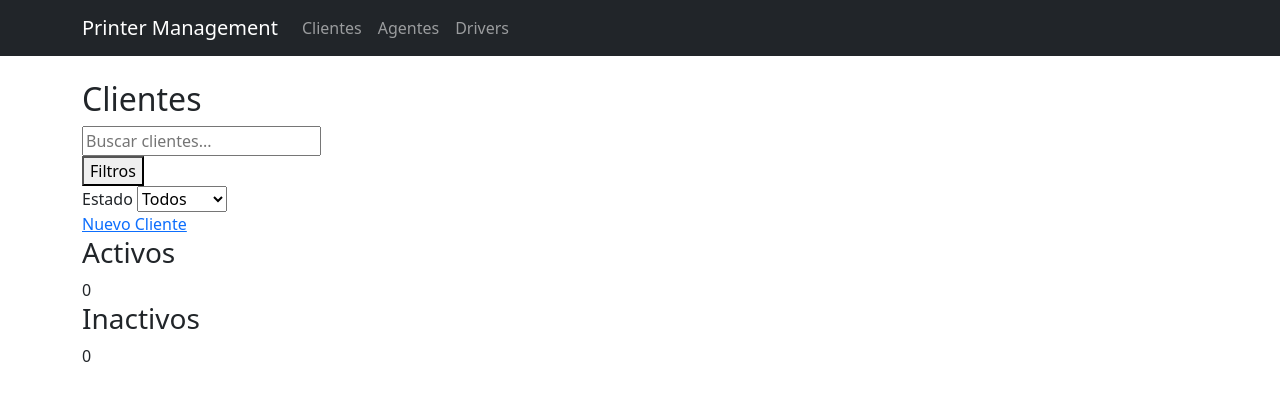
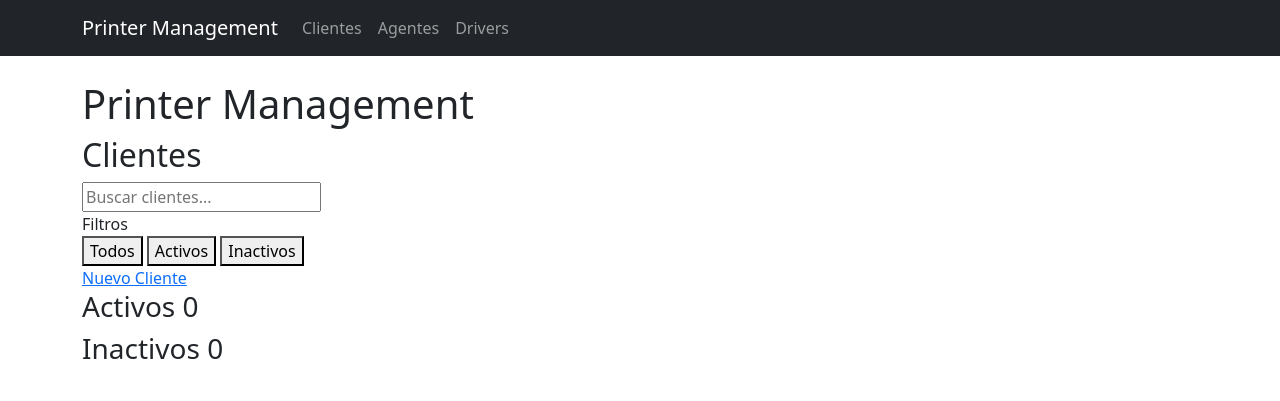
Before and after one commit to isidrovera/printer_management, a Python web app: template server/app/templates/clients/list.html in a window 1280 px wide. Shown: the top 401 px of the page. Run offline with Jinja, Linux system fonts and the light colour scheme; the template is opened without the code that fills it, so the values that code supplies are empty.

Commit message:
Save list.html.

```diff
--- a/server/app/templates/clients/list.html
+++ b/server/app/templates/clients/list.html
@@ -1,115 +1,112 @@
 {% extends "base.html" %}
-{% block title %}Gestión de Clientes{% endblock %}
+{% block title %}Printer Management{% endblock %}
 
 {% block styles %}
 <link href="https://cdnjs.cloudflare.com/ajax/libs/font-awesome/6.0.0/css/all.min.css" rel="stylesheet">
-<link href="{{ url_for('static', filename='css/clients.css') }}" rel="stylesheet">
+<link href="{{ url_for('static', filename='css/client-list.css') }}" rel="stylesheet">
 {% endblock %}
 
 {% block content %}
-<div class="clients-container">
-    <!-- Header con búsqueda y filtros -->
-    <header class="clients-header">
-        <div class="header-left">
-            <h2><i class="fas fa-users"></i> Clientes</h2>
-            <div class="search-container">
-                <i class="fas fa-search search-icon"></i>
-                <input type="text" id="searchInput" placeholder="Buscar clientes..." class="search-input">
+<div class="main-container">
+    <nav class="top-nav">
+        <h1>Printer Management</h1>
+    </nav>
+
+    <div class="content-wrapper">
+        <div class="header-section">
+            <h2>Clientes</h2>
+            <div class="search-bar">
+                <i class="fas fa-search"></i>
+                <input type="text" id="clientSearch" placeholder="Buscar clientes...">
             </div>
         </div>
-        <div class="header-right">
-            <div class="filter-container">
-                <button class="filter-btn">
-                    <i class="fas fa-filter"></i> Filtros
-                </button>
-                <div class="filter-dropdown">
+
+        <div class="filters-section">
             <div class="filter-group">
-                        <label>Estado</label>
-                        <select id="statusFilter">
-                            <option value="all">Todos</option>
-                            <option value="active">Activos</option>
-                            <option value="inactive">Inactivos</option>
-                        </select>
+                <span class="filter-label">
+                    <i class="fas fa-filter"></i>
+                    Filtros
+                </span>
+                <div class="filter-buttons">
+                    <button class="filter-btn active" data-filter="all">Todos</button>
+                    <button class="filter-btn" data-filter="active">Activos</button>
+                    <button class="filter-btn" data-filter="inactive">Inactivos</button>
                 </div>
             </div>
-            </div>
-            <a href="/clients/create" class="btn-new">
-                <i class="fas fa-plus"></i> Nuevo Cliente
+            <a href="/clients/create" class="new-client-btn">
+                <i class="fas fa-plus"></i>
+                Nuevo Cliente
             </a>
         </div>
-    </header>
 
-    <!-- Vista Kanban -->
-    <div class="kanban-container">
-        <!-- Columna Activos -->
-        <div class="kanban-column">
-            <div class="column-header active">
-                <i class="fas fa-check-circle"></i>
-                <h3>Activos</h3>
-                <span class="client-count" id="activeCount">0</span>
-            </div>
-            <div class="client-cards" id="activeClients">
+        <div class="clients-grid">
+            <div class="status-section">
+                <h3>Activos <span class="counter" id="activeCount">0</span></h3>
+                <div class="clients-list" id="activeClients">
                     {% for client in clients if client.is_active %}
                     <div class="client-card" data-id="{{ client.id }}">
                         <div class="card-header">
+                            <div class="client-info">
                                 <span class="client-name">{{ client.name }}</span>
+                                <span class="client-id">ID: {{ client.id }}</span>
+                            </div>
+                            <div class="status-badge active">
+                                <i class="fas fa-check-circle"></i>
+                                Activo
+                            </div>
+                        </div>
+                        <div class="card-content">
+                            <div class="token-info">
+                                <i class="fas fa-key"></i>
+                                <span class="token">{{ client.token }}</span>
+                            </div>
+                        </div>
                         <div class="card-actions">
-                            <button class="action-btn edit" onclick="location.href='/clients/{{ client.id }}/edit'">
+                            <button onclick="location.href='/clients/{{ client.id }}/edit'" class="action-btn edit">
                                 <i class="fas fa-edit"></i>
                             </button>
-                            <button class="action-btn delete" onclick="confirmDelete('client', {{ client.id }})">
+                            <button onclick="showDeleteModal({{ client.id }})" class="action-btn delete">
                                 <i class="fas fa-trash"></i>
                             </button>
-                        </div>
-                    </div>
-                    <div class="card-body">
-                        <div class="info-item">
-                            <i class="fas fa-fingerprint"></i>
-                            <span class="token">{{ client.token }}</span>
-                        </div>
-                        <div class="info-item">
-                            <i class="fas fa-id-card"></i>
-                            <span>ID: {{ client.id }}</span>
-                        </div>
                         </div>
                     </div>
                     {% endfor %}
                 </div>
             </div>
 
-        <!-- Columna Inactivos -->
-        <div class="kanban-column">
-            <div class="column-header inactive">
-                <i class="fas fa-times-circle"></i>
-                <h3>Inactivos</h3>
-                <span class="client-count" id="inactiveCount">0</span>
-            </div>
-            <div class="client-cards" id="inactiveClients">
+            <div class="status-section">
+                <h3>Inactivos <span class="counter" id="inactiveCount">0</span></h3>
+                <div class="clients-list" id="inactiveClients">
                     {% for client in clients if not client.is_active %}
                     <div class="client-card" data-id="{{ client.id }}">
                         <div class="card-header">
+                            <div class="client-info">
                                 <span class="client-name">{{ client.name }}</span>
+                                <span class="client-id">ID: {{ client.id }}</span>
+                            </div>
+                            <div class="status-badge inactive">
+                                <i class="fas fa-times-circle"></i>
+                                Inactivo
+                            </div>
+                        </div>
+                        <div class="card-content">
+                            <div class="token-info">
+                                <i class="fas fa-key"></i>
+                                <span class="token">{{ client.token }}</span>
+                            </div>
+                        </div>
                         <div class="card-actions">
-                            <button class="action-btn edit" onclick="location.href='/clients/{{ client.id }}/edit'">
+                            <button onclick="location.href='/clients/{{ client.id }}/edit'" class="action-btn edit">
                                 <i class="fas fa-edit"></i>
                             </button>
-                            <button class="action-btn delete" onclick="confirmDelete('client', {{ client.id }})">
+                            <button onclick="showDeleteModal({{ client.id }})" class="action-btn delete">
                                 <i class="fas fa-trash"></i>
                             </button>
                         </div>
                     </div>
-                    <div class="card-body">
-                        <div class="info-item">
-                            <i class="fas fa-fingerprint"></i>
-                            <span class="token">{{ client.token }}</span>
-                        </div>
-                        <div class="info-item">
-                            <i class="fas fa-id-card"></i>
-                            <span>ID: {{ client.id }}</span>
+                    {% endfor %}
                 </div>
             </div>
-                </div>
-                {% endfor %}
         </div>
     </div>
 </div>
@@ -117,18 +114,19 @@
 <!-- Modal de confirmación -->
 <div id="deleteModal" class="modal">
     <div class="modal-content">
-            <h3><i class="fas fa-exclamation-triangle"></i> Confirmar Eliminación</h3>
+        <h3>
+            <i class="fas fa-exclamation-triangle"></i>
+            Confirmar Eliminación
+        </h3>
         <p>¿Estás seguro de que deseas eliminar este cliente?</p>
         <div class="modal-actions">
-                <button class="btn-cancel" onclick="closeModal()">Cancelar</button>
-                <button class="btn-confirm" onclick="deleteClient()">Eliminar</button>
+            <button onclick="closeModal()" class="cancel-btn">Cancelar</button>
+            <button onclick="deleteClient()" class="confirm-btn">Eliminar</button>
         </div>
     </div>
 </div>
-</div>
-
 {% endblock %}
 
 {% block scripts %}
-<script src="{{ url_for('static', filename='js/clients.js') }}"></script>
+<script src="{{ url_for('static', filename='js/client-list.js') }}"></script>
 {% endblock %}
```
Lines whose indentation alone changed are shown as unchanged.
